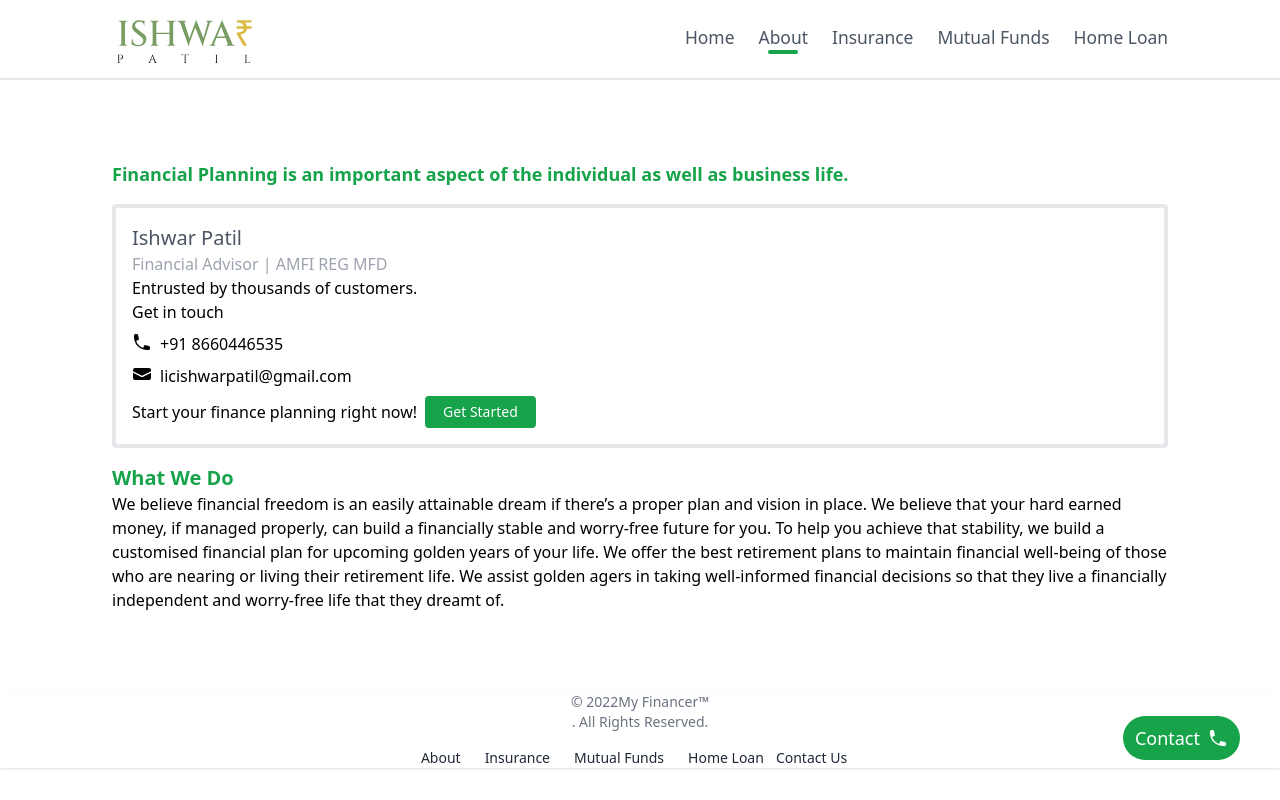
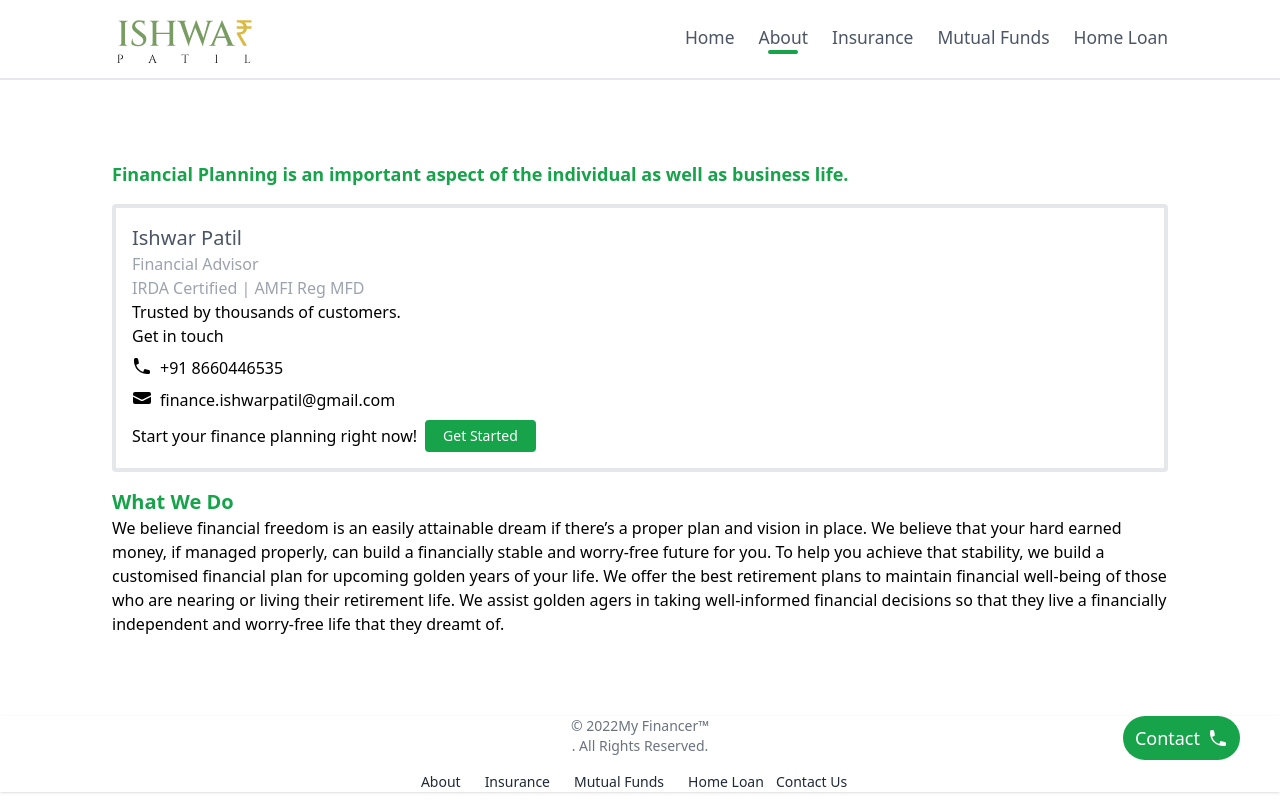
Before and after one commit to veeresh-27/businessProfile, a Next.js app: page /about in a window 1280 px wide. Built offline with nearby package versions, Linux system fonts and the light colour scheme.

Commit message:
about changes

```diff
--- a/pages/about/index.js
+++ b/pages/about/index.js
@@ -27,9 +27,11 @@ export default function About() {
         <div className="grid ">
           {" "}
           <p className="font-base text-md text-gray-400">
-            Financial Advisor | AMFI REG MFD
+            Financial Advisor<br/>
+            IRDA Certified | AMFI Reg MFD
+
           </p>
-          <p>Entrusted by thousands of customers.</p>
+          <p>Trusted by thousands of customers.</p>
           <h3 className=" ">Get in touch</h3>
           <div>
             <p className="flex gap-2 pt-2">
@@ -39,7 +41,7 @@ export default function About() {
               onClick={() => router.push("mailto:licishwarptil@gmail.com")}
               className="flex gap-2 pt-2 cursor-pointer"
             >
-              <IconsMail /> licishwarpatil@gmail.com
+              <IconsMail /> finance.ishwarpatil@gmail.com
             </p>
             <p className="flex gap-2 pt-2 items-center">
               Start your finance planning right now!{" "}
```
